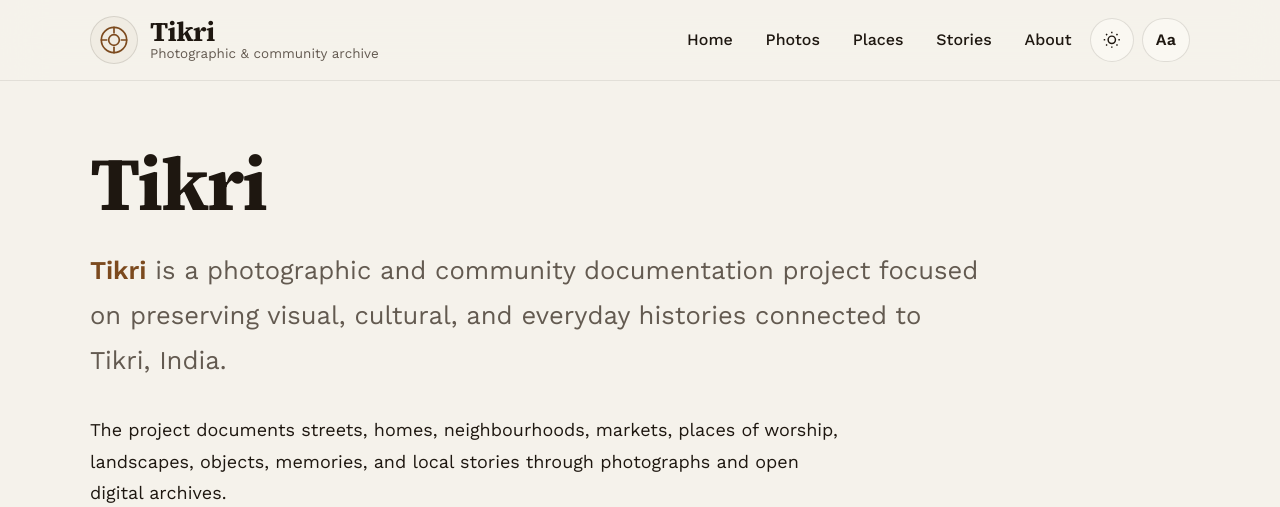
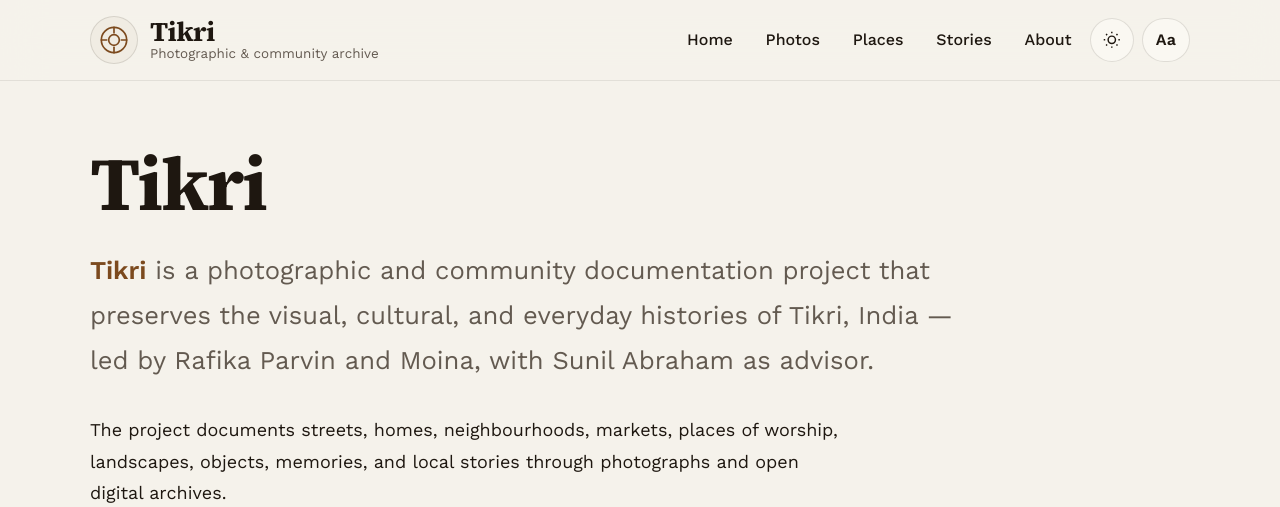
Before and after one commit to sunilabrahamindia/tikri, a Jekyll site: the page built from index.md, in a window 1280 px wide and 900 px high, cut to the strip 0-507 px from the top of the window. Built offline with Jekyll 4.4.1, drawn with Linux system fonts in a browser that asks for light colours.

Commit message:
Update index.md

```diff
--- a/index.md
+++ b/index.md
@@ -8,7 +8,7 @@ created: 2026-05-14
 
 # Tikri
 
-**Tikri** is a photographic and community documentation project focused on preserving visual, cultural, and everyday histories connected to Tikri, India.
+**Tikri** is a photographic and community documentation project that preserves the visual, cultural, and everyday histories of Tikri, India — led by Rafika Parvin and Moina, with Sunil Abraham as advisor.
 
 The project documents streets, homes, neighbourhoods, markets, places of worship, landscapes, objects, memories, and local stories through photographs and open digital archives.
 
```
